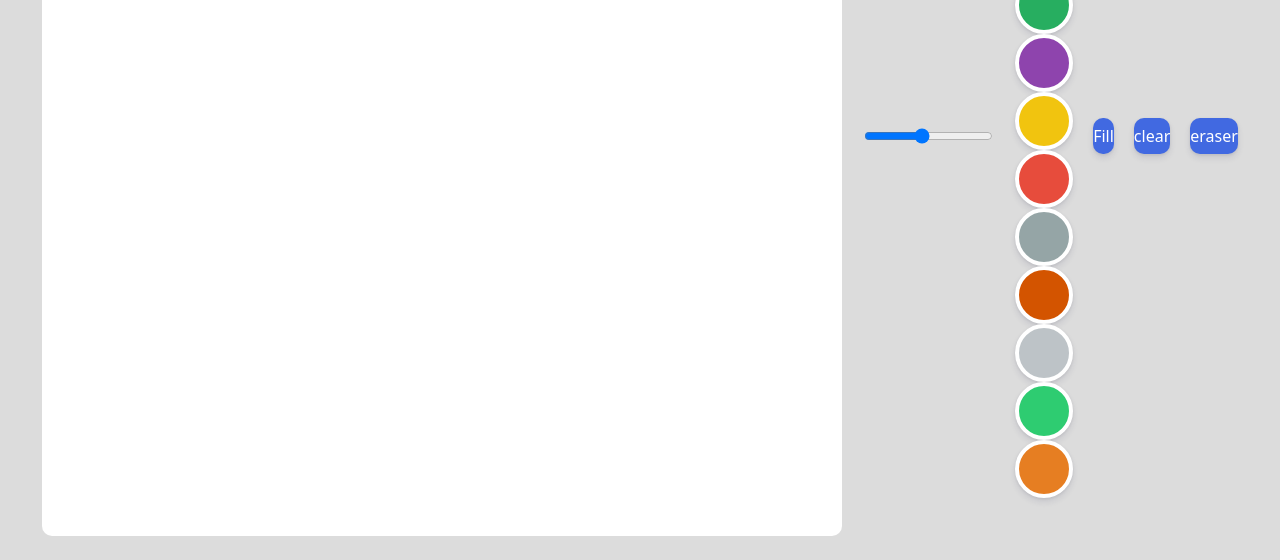
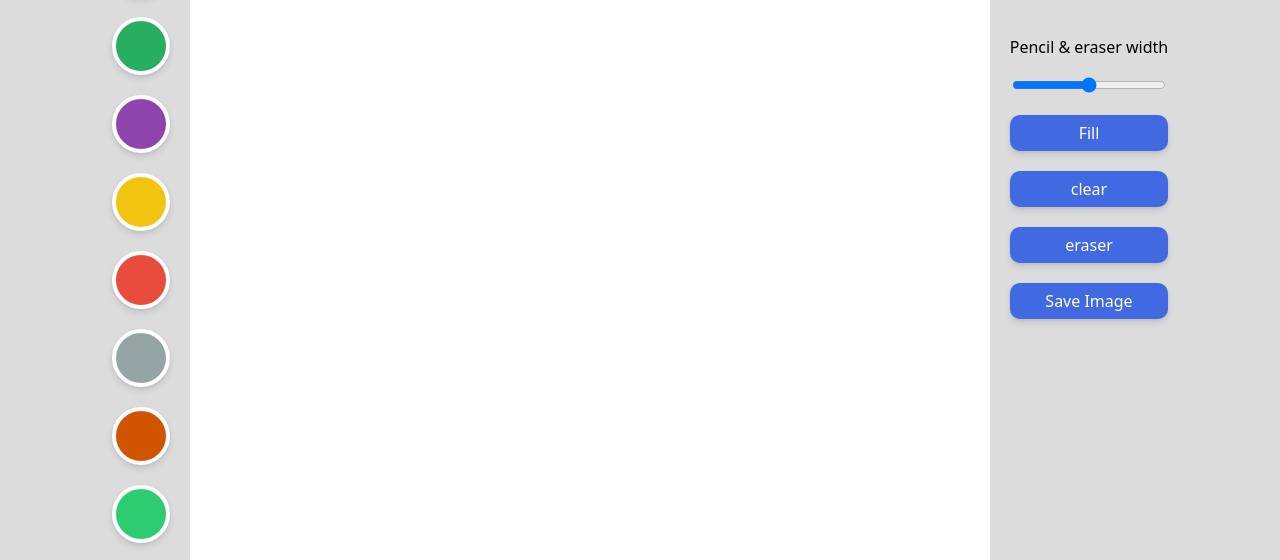
Before and after one commit to kimyongjun0129/meme-maker, a plain HTML site: page index.html in a window 1280 px wide. Shown: the part 284-844 px from the top of the page. Drawn offline with Linux system fonts and the light colour scheme.

Commit message:
upgrade html

```diff
--- a/index.html
+++ b/index.html
@@ -8,9 +8,7 @@
     <link rel="stylesheet" href="styles.css" />
   </head>
   <body>
-    <canvas></canvas>
-    <input id="line-width" type="range" min="1" max="10" value="5" step="0.1" />
-    <div>
+    <div class="color-options">
       <input type="color" id="color" />
       <div
         class="color-option"
@@ -59,11 +57,6 @@
       ></div>
       <div
         class="color-option"
-        style="background-color: #bdc3c7"
-        data-color="#bdc3c7"
-      ></div>
-      <div
-        class="color-option"
         style="background-color: #2ecc71"
         data-color="#2ecc71"
       ></div>
@@ -73,9 +66,15 @@
         data-color="#e67e22"
       ></div>
     </div>
-    <button id="mode-btn">Fill</button>
-    <button id="canvas-clear">clear</button>
-    <button id="eraser-btn">eraser</button>
+    <canvas></canvas>
+    <div class="btns">
+      <span>Pencil & eraser width</span>
+      <input id="line-width" type="range" min="1" max="10" value="5.5" step="0.1" />
+      <button id="mode-btn">Fill</button>
+      <button id="canvas-clear">clear</button>
+      <button id="eraser-btn">eraser</button>
+      <button id="save">Save Image</button>
+    </div>
     <script src="app.js"></script>
   </body>
 </html>
```
